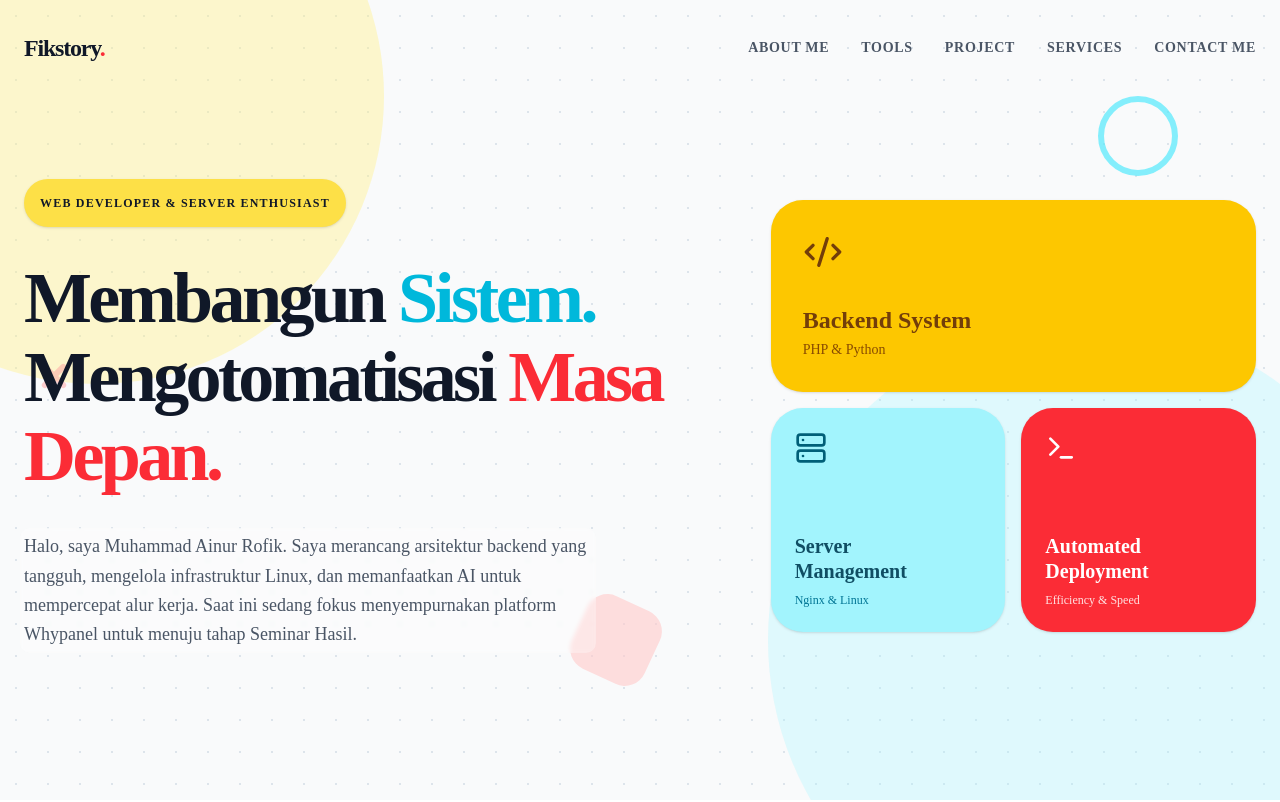
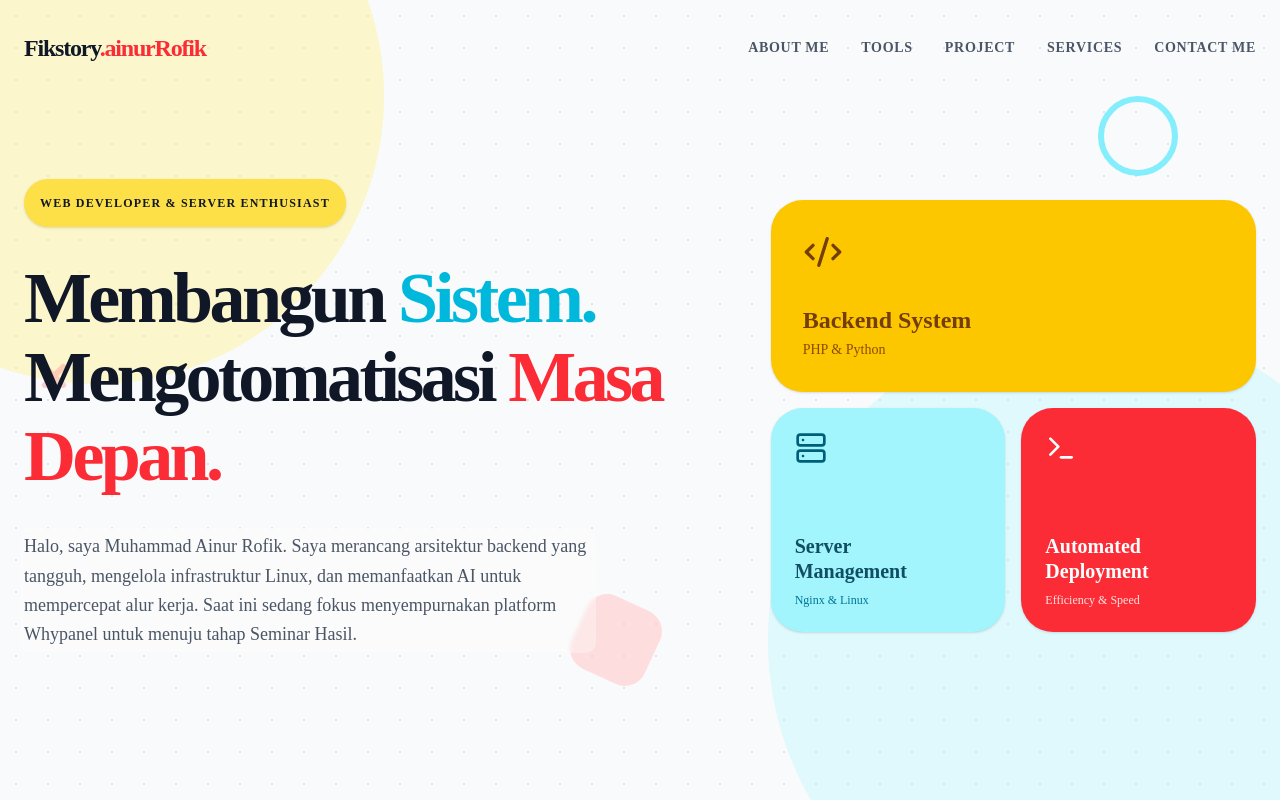
Before and after one commit to MuhammadAinurRofik/web-portofolio, a Next.js app: page / in a window 1280 px wide. Shown: the top 802 px of the page. Built offline with nearby package versions, Linux system fonts and the light colour scheme.

Commit message:
Update Fikstory name in HeroSection component

```diff
--- a/components/HeroSection.tsx
+++ b/components/HeroSection.tsx
@@ -46,7 +46,7 @@ export default function HeroSection() {
         className="relative z-10 w-full container mx-auto px-6 py-8 flex justify-between items-center"
       >
         <div className="text-2xl font-black tracking-tighter text-gray-900">
-          Fikstory<span className="text-red-500">.</span>
+          Fikstory<span className="text-red-500">.ainurRofik</span>
         </div>
         <div className="hidden md:flex gap-8 font-bold text-gray-600 text-sm uppercase tracking-wider">
           <a href="#about" className="hover:text-red-500 transition-colors">About Me</a>
```
